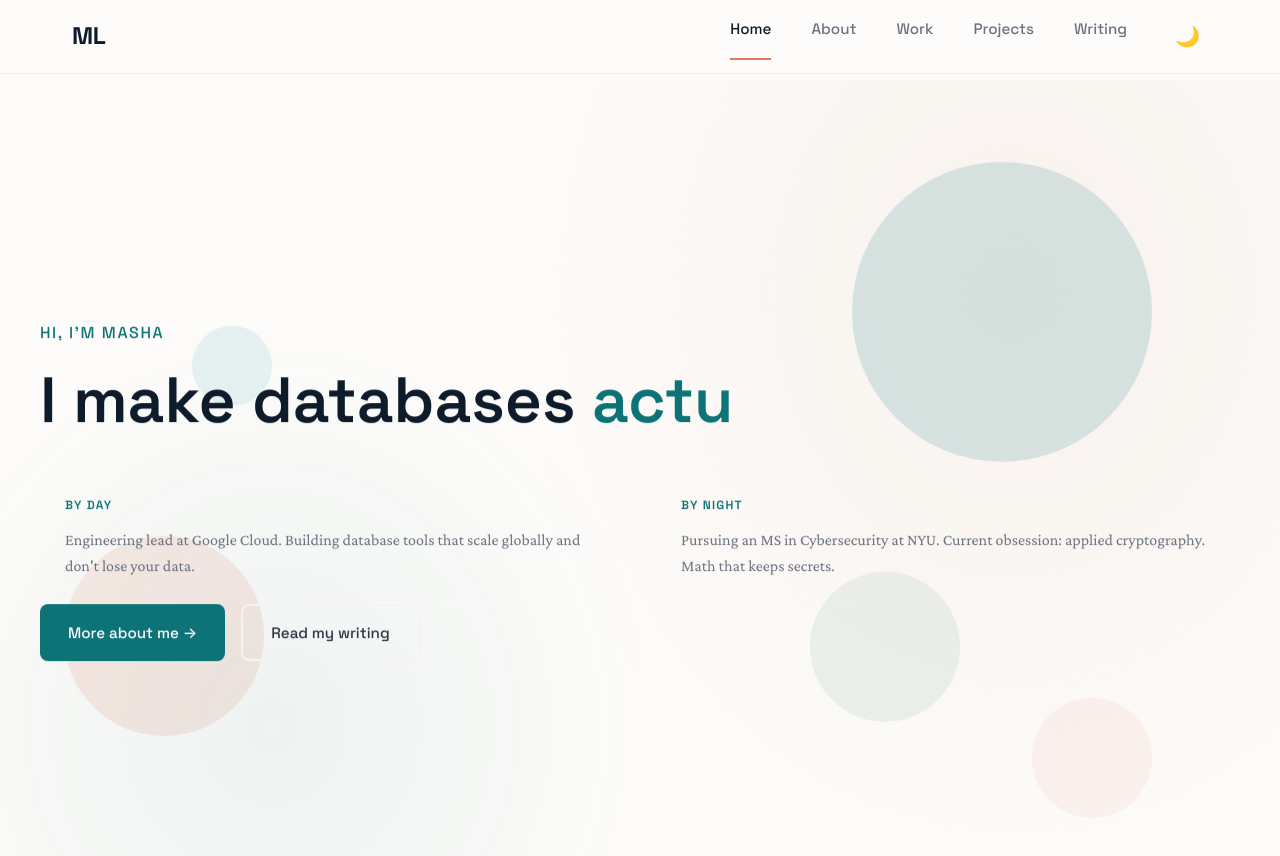
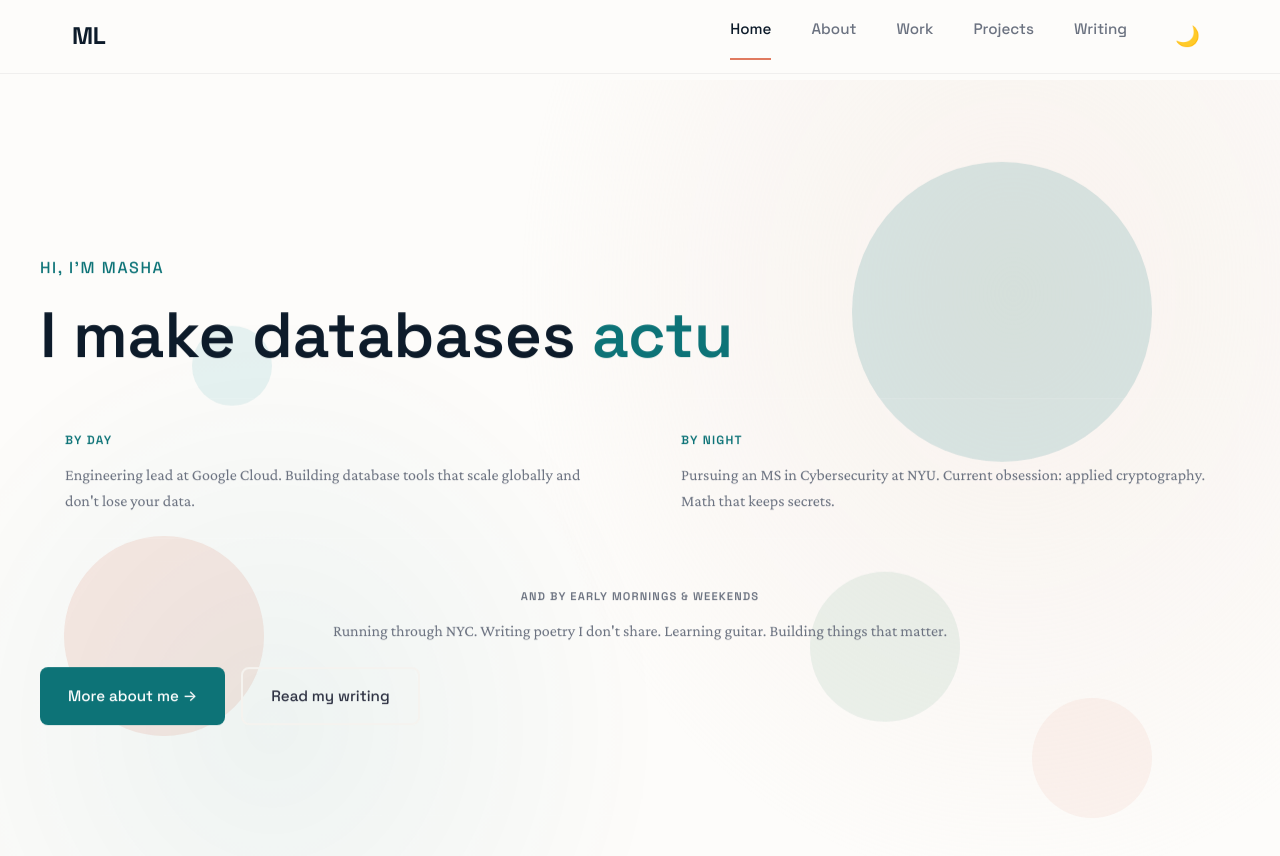
Before and after one commit to Masha-L/masha-l.github.io, a Jekyll site: the page built from index.html, in a window 1280 px wide and 900 px high. Shown: the top 856 px of the window. Built offline with Jekyll 4.4.1, drawn with Linux system fonts in a browser that asks for light colours.

Commit message:
Hero: add 'early mornings & weekends' third line

```diff
--- a/assets/css/style.css
+++ b/assets/css/style.css
@@ -1832,6 +1832,19 @@ a.card-link:hover .card-cta {
   color: var(--color-text-muted);
 }
 
+.hero-block-wide {
+  grid-column: 1 / -1;
+  text-align: center;
+  background: transparent;
+  border: none;
+  padding-top: 0.5rem;
+}
+
+.hero-block-wide .hero-label {
+  color: var(--color-text-muted);
+  font-size: 0.7rem;
+}
+
 @media (max-width: 768px) {
   .hero-split {
     grid-template-columns: 1fr;
@@ -1841,4 +1854,9 @@ a.card-link:hover .card-cta {
   .hero-block {
     padding: 1.25rem;
   }
-}
+
+  .hero-block-wide {
+    text-align: left;
+    padding: 1.25rem;
+  }
+}
--- a/index.html
+++ b/index.html
@@ -22,6 +22,10 @@ title: Home
       <div class="hero-block">
         <span class="hero-label">By Night</span>
         <p>Pursuing an MS in Cybersecurity at NYU. Current obsession: applied cryptography. Math that keeps secrets.</p>
+      </div>
+      <div class="hero-block hero-block-wide">
+        <span class="hero-label">And by early mornings & weekends</span>
+        <p>Running through NYC. Writing poetry I don't share. Learning guitar. Building things that matter.</p>
       </div>
     </div>
     <div class="hero-links">
```
